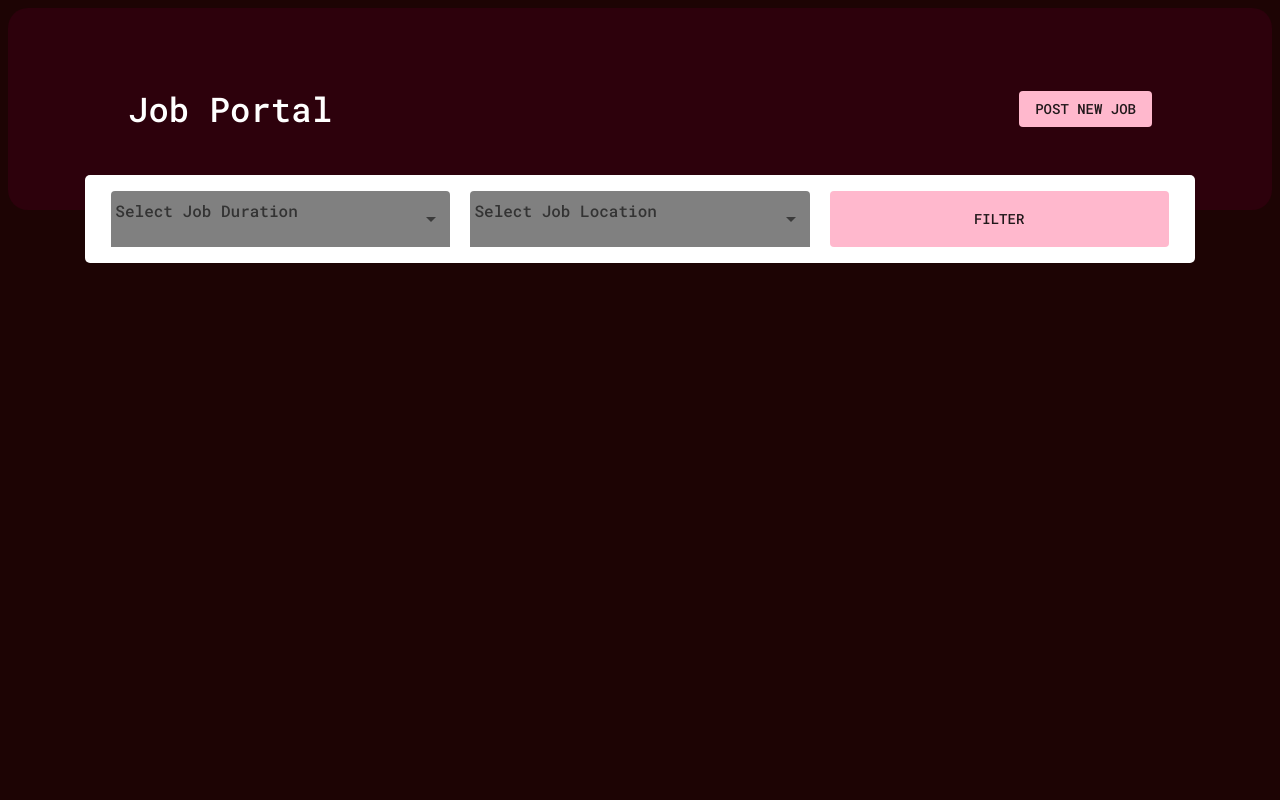
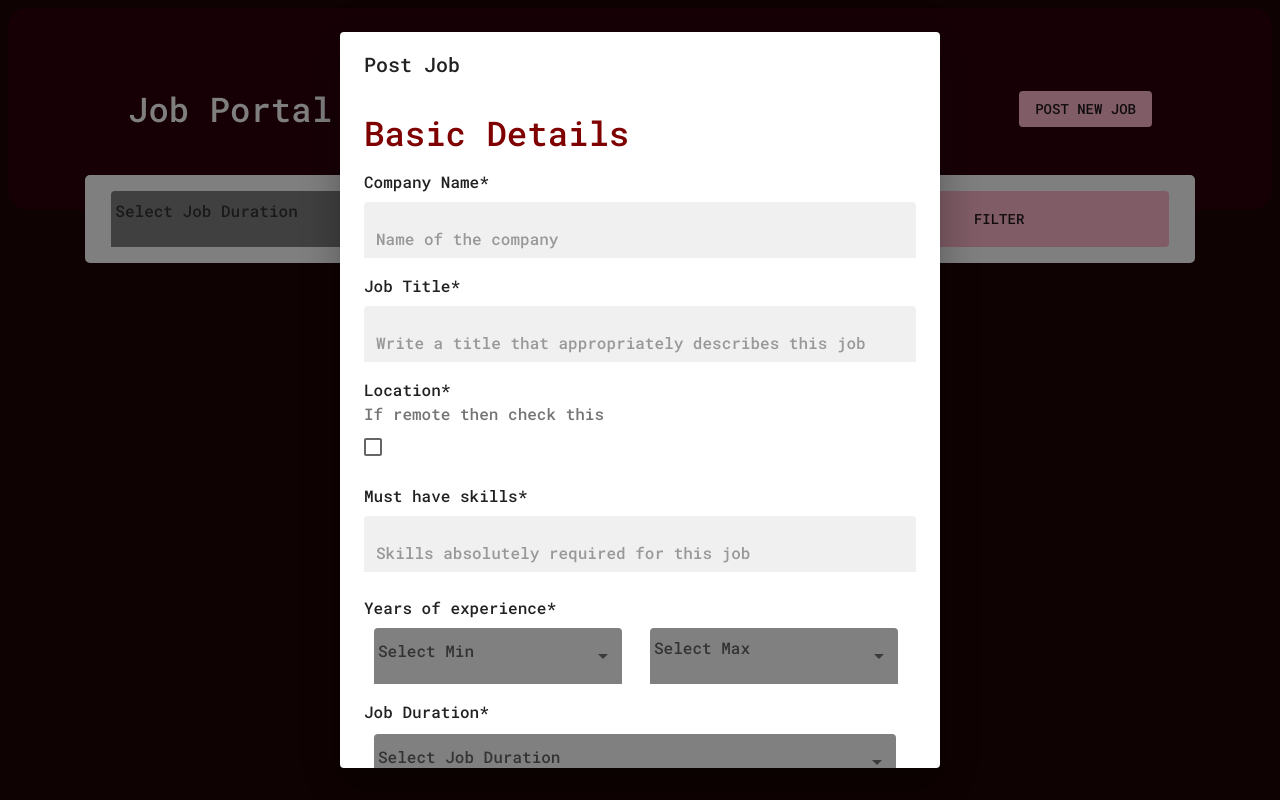
Before and after one commit to ayushpaine/assignment-jobportal, a React (Create React App) app: page / in a window 1280 px wide. Built offline with nearby package versions, Linux system fonts and the light colour scheme.

Commit message:
modal with basic details section created

```diff
--- a/src/App.js
+++ b/src/App.js
@@ -1,15 +1,16 @@
-import Box from "@mui/material/Box";
 import theme from "./themes/theme";
 import "./App.css";
 import { ThemeProvider } from "@mui/material";
 import Header from "./components/Header";
-import { Grid, Paper, Button, Typography } from "@mui/material";
+import { Grid } from "@mui/material";
 import SearchTag from "./components/SearchTag";
+import ModalJob from "./components/ModalJob";
 
 function App() {
   return (
     <ThemeProvider theme={theme}>
       <Header />
+      <ModalJob />
       <Grid container justify="center ">
         <Grid item xs={10}>
           <SearchTag />
--- /dev/null
+++ b/src/components/ModalJob.js
@@ -0,0 +1,283 @@
+import React from "react";
+import { Box } from "@mui/system";
+import {
+  Checkbox,
+  FormControl,
+  Grid,
+  InputLabel,
+  Typography,
+} from "@mui/material";
+import { FilledInput } from "@mui/material";
+import { Select } from "@mui/material";
+import { Dialog } from "@mui/material";
+import { DialogContent } from "@mui/material";
+import { DialogTitle } from "@mui/material";
+import { DialogActions } from "@mui/material";
+import { useState } from "react";
+import { MenuItem } from "@mui/material";
+import { Chip } from "@mui/material";
+import { useRef } from "react";
+
+const ModalJob = () => {
+  const [checked, setChecked] = useState(false);
+  const [location, setLocation] = useState("");
+  const [chips, setChips] = useState([]);
+  const textInput = useRef(null);
+
+  const handleKeyDown = (e) => {
+    if (location.length > 0 && !chips.includes(location) && e.key === "Enter") {
+      setChips([...chips, location]);
+      setLocation("");
+      textInput.current.value = "";
+    }
+  };
+  const handleDelete = (id) => {
+    setChips((prev) => {
+      return prev.filter((chip, index) => {
+        return id !== index;
+      });
+    });
+  };
+
+  return (
+    <>
+      <Dialog open={true} fullWidth>
+        <DialogTitle>Post Job</DialogTitle>
+        <DialogContent>
+          <Grid
+            container
+            rowSpacing={2}
+            sx={{
+              paddingTop: "16px",
+              paddingBottom: "16px",
+            }}
+          >
+            <Grid item xs={12}>
+              <Typography
+                variant="h4"
+                sx={{
+                  color: "#7f0000",
+                }}
+              >
+                Basic Details
+              </Typography>
+            </Grid>
+            <Grid item xs={12}>
+              <Typography>Company Name*</Typography>
+              <FilledInput
+                placeholder="Name of the company"
+                disableUnderline
+                sx={{
+                  width: "100%",
+                  marginTop: "8px",
+                }}
+              />
+            </Grid>
+            <Grid item xs={12}>
+              <Typography>Job Title*</Typography>
+              <FilledInput
+                placeholder="Write a title that appropriately describes this job"
+                disableUnderline
+                sx={{
+                  width: "100%",
+                  marginTop: "8px",
+                }}
+              />
+            </Grid>
+            <Grid item xs={12}>
+              <Typography>Location*</Typography>
+              <Typography
+                sx={{
+                  display: "flex",
+                  color: "grey.600",
+                }}
+              >
+                If remote then check this
+              </Typography>
+              <Checkbox
+                sx={{
+                  left: "-12px",
+                }}
+                onChange={() => setChecked(!checked)}
+              />
+              {checked && (
+                <FilledInput
+                  placeholder="If not remote then add Location"
+                  disableUnderline
+                  sx={{
+                    width: "100%",
+                    marginTop: "8px",
+                  }}
+                />
+              )}
+            </Grid>
+            <Grid item xs={12}>
+              <Typography>Must have skills*</Typography>
+              <FilledInput
+                placeholder="Skills absolutely required for this job"
+                disableUnderline
+                sx={{
+                  width: "100%",
+                  marginTop: "8px",
+                }}
+                onChange={(e) => setLocation(e.target.value)}
+                onKeyDown={handleKeyDown}
+                inputRef={textInput}
+              />
+              <Box marginTop={1}>
+                {chips.length !== 0
+                  ? chips.map((chip, i) => (
+                      <Chip
+                        color="secondary"
+                        key={i}
+                        label={chip}
+                        sx={{
+                          padding: "4px",
+                          margin: "2px",
+                        }}
+                        onDelete={() => handleDelete(i)}
+                      />
+                    ))
+                  : null}
+              </Box>
+            </Grid>
+            <Grid item xs={12}>
+              <Typography>Years of experience*</Typography>
+              <Box
+                sx={{
+                  display: "flex",
+                  flexDirection: "row",
+                  width: "100%",
+                  marginTop: "8px",
+                }}
+              >
+                <Grid item xs={6}>
+                  <FormControl
+                    sx={{
+                      width: "100%",
+                    }}
+                  >
+                    <InputLabel
+                      sx={{
+                        top: "-5px",
+                        justifyContent: "center",
+                        alignContent: "center",
+                      }}
+                    >
+                      Select Min
+                    </InputLabel>
+                    <Select
+                      variant="filled"
+                      disableUnderline
+                      sx={{
+                        backgroundColor: "grey",
+                        flex: "1",
+                        margin: "0px 10px",
+                        width: "90%",
+                      }}
+                    >
+                      {[...Array(10).keys()].map((i) => (
+                        <MenuItem value={i + 1}>{i + 1}</MenuItem>
+                      ))}
+                    </Select>
+                  </FormControl>
+                </Grid>
+                <Grid item xs={6}>
+                  <FormControl
+                    sx={{
+                      width: "100%",
+                    }}
+                  >
+                    <InputLabel
+                      sx={{
+                        top: "-5px",
+                        justifyContent: "center",
+                        top: "-8px",
+                        alignContent: "center",
+                      }}
+                    >
+                      Select Max
+                    </InputLabel>
+                    <Select
+                      variant="filled"
+                      disableUnderline
+                      sx={{
+                        backgroundColor: "grey",
+                        flex: "1",
+                        margin: "0px 10px",
+                        width: "90%",
+                      }}
+                    >
+                      {[...Array(5).keys()].map((i) => (
+                        <MenuItem value={5 * (i + 1)}>{5 * (i + 1)}</MenuItem>
+                      ))}
+                    </Select>
+                  </FormControl>
+                </Grid>
+              </Box>
+            </Grid>
+            <Grid item xs={12}>
+              <Typography>Job Duration*</Typography>
+              <FormControl
+                sx={{
+                  width: "105%",
+                  top: "10px",
+                }}
+              >
+                <InputLabel
+                  sx={{
+                    top: "-5px",
+                    justifyContent: "center",
+                    alignContent: "center",
+                  }}
+                >
+                  Select Job Duration
+                </InputLabel>
+                <Select
+                  variant="filled"
+                  disableUnderline
+                  sx={{
+                    backgroundColor: "grey",
+                    flex: "1",
+                    margin: "0px 10px",
+                    width: "90%",
+                  }}
+                >
+                  <MenuItem value="Full Time">Full Time</MenuItem>
+                  <MenuItem value="Part Time">Part Time</MenuItem>
+                  <MenuItem value="Intern">Intern</MenuItem>
+                </Select>
+              </FormControl>
+            </Grid>
+            <Grid item xs={12}>
+              <Typography>Job Description*</Typography>
+              <FilledInput
+                multiline
+                rows={6}
+                maxRows={Infinity}
+                placeholder="Describe the role and responsibilities, skills required for the job and help the candidates understand the role better"
+                disableUnderline
+                sx={{
+                  width: "100%",
+                  marginTop: "8px",
+                }}
+              />
+            </Grid>
+            <Grid item xs={12}>
+              <Typography
+                variant="h4"
+                sx={{
+                  color: "#7f0000",
+                }}
+              >
+                Targeting
+              </Typography>
+            </Grid>
+          </Grid>
+        </DialogContent>
+      </Dialog>
+    </>
+  );
+};
+
+export default ModalJob;
```
